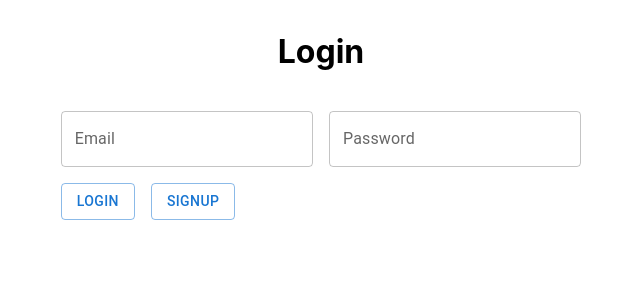
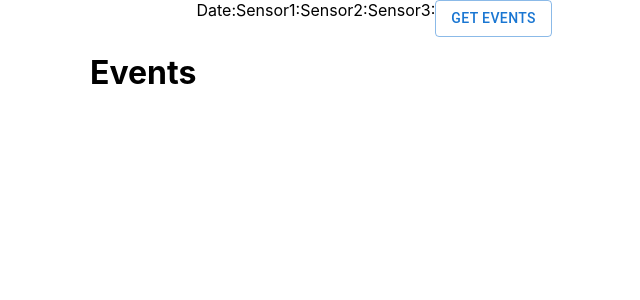
Before and after one commit to zee786/EficodeAssignment, a React (Create React App) app: page /Events in a window 1280 px wide. Shown: the top 300 px of the page, without its empty margins (319-959 px from the left). Built offline with nearby package versions, Linux system fonts and the light colour scheme.

Commit message:
react router added

```diff
--- a/src/App.js
+++ b/src/App.js
@@ -1,6 +1,14 @@
 import React, { useState } from "react";
 import { getEvents } from "./MiddlewareAPI";
 import { Button, Typography } from "@mui/material";
+import {
+  useHistory,
+  BrowserRouter as Router,
+  Route,
+  Switch,
+  Redirect,
+  withRouter
+} from "react-router-dom";
 import Login from "./Login";
 import "./App.css";
 
@@ -14,14 +22,10 @@ function App() {
     console.log(eventDetails);
   };
   return (
-    <>
-      <h1>
-        <center>
-          <p>Login</p>
-        </center>
-      </h1>
+    <Router>
+
       <Login />
-    </>
+    </Router>
   );
 }
 
--- a/src/EventDetails.js
+++ b/src/EventDetails.js
@@ -1,16 +1,11 @@
 import React, { useState } from "react";
 import { getEvents } from "./MiddlewareAPI";
 import { Button, Typography } from "@mui/material";
+import { useHistory } from "react-router-dom";
 
-const EventDetails = () => {
-  const [events, setEvents] = useState({});
-
-  const handleClick = async () => {
-    const eventDetails = await getEvents();
-
-    setEvents(eventDetails);
-    console.log(eventDetails);
-  };
+const EventDetails = ({ events }) => {
+  const history= useHistory();
+  console.log('history', history);
   return (
     <>
       <h1>
@@ -26,7 +21,6 @@ const EventDetails = () => {
         <Button
           variant="outlined"
           style={{ alignItems: "center" }}
-          onClick={handleClick}
         >
           Get Events
         </Button>
@@ -34,3 +28,5 @@ const EventDetails = () => {
     </>
   );
 };
+
+export default EventDetails;
--- a/src/Login.js
+++ b/src/Login.js
@@ -1,14 +1,26 @@
-import * as React from "react";
+import { useState } from "react";
 import Box from "@mui/material/Box";
 import { Typography, Button, Stack, Grid } from "@mui/material";
 import { getEvents, getToken, login } from "./MiddlewareAPI";
-
+import {
+  useHistory,
+  BrowserRouter,
+  Route,
+  Switch,
+  Redirect,
+  withRouter
+} from "react-router-dom";
 import TextField from "@mui/material/TextField";
+import EventDetails from "./EventDetails";
 
 const Login = () => {
-  const [email, setEmail] = React.useState("");
-  const [password, setPassword] = React.useState("");
-  const [tokenResponse, setTokenResponse] = React.useState(false);
+  const [email, setEmail] = useState("");
+  const [password, setPassword] = useState("");
+  const [tokenResponse, setTokenResponse] = useState(false);
+  const [events, setEvents] = useState({});
+  const history = useHistory();
+
+  console.log("history", history);
 
   const handleChange = event => {
     setEmail(event.target.value);
@@ -21,7 +33,7 @@ const Login = () => {
 
       if (authToken) {
         const eventResponse = await getEvents(authToken);
-        console.log("event", eventResponse);
+        setEvents(eventResponse);
       }
     }
   };
@@ -33,10 +45,17 @@ const Login = () => {
       }
     }
   };
-  console.log(tokenResponse);
+  console.log(events && "Events");
 
   return (
     <Grid container justifyContent="center">
+      {!events ? (
+        <>
+          <h1>
+            <center>
+              <p>Login</p>
+            </center>
+          </h1>
           <Box
             component="form"
             sx={{
@@ -57,6 +76,7 @@ const Login = () => {
               id="outlined-password"
               label="Password"
               placeholder="Password"
+              type="password"
               onChange={event => {
                 setPassword(event.target.value);
               }}
@@ -73,6 +93,14 @@ const Login = () => {
               </Stack>
             </Typography>
           </Box>
+        </>
+      ) : (
+        <Switch>
+          <Route exact path="/Events">
+            <EventDetails events={events} />
+          </Route>
+        </Switch>
+      )}
     </Grid>
   );
 };
```
Lines whose indentation alone changed are shown as unchanged.
